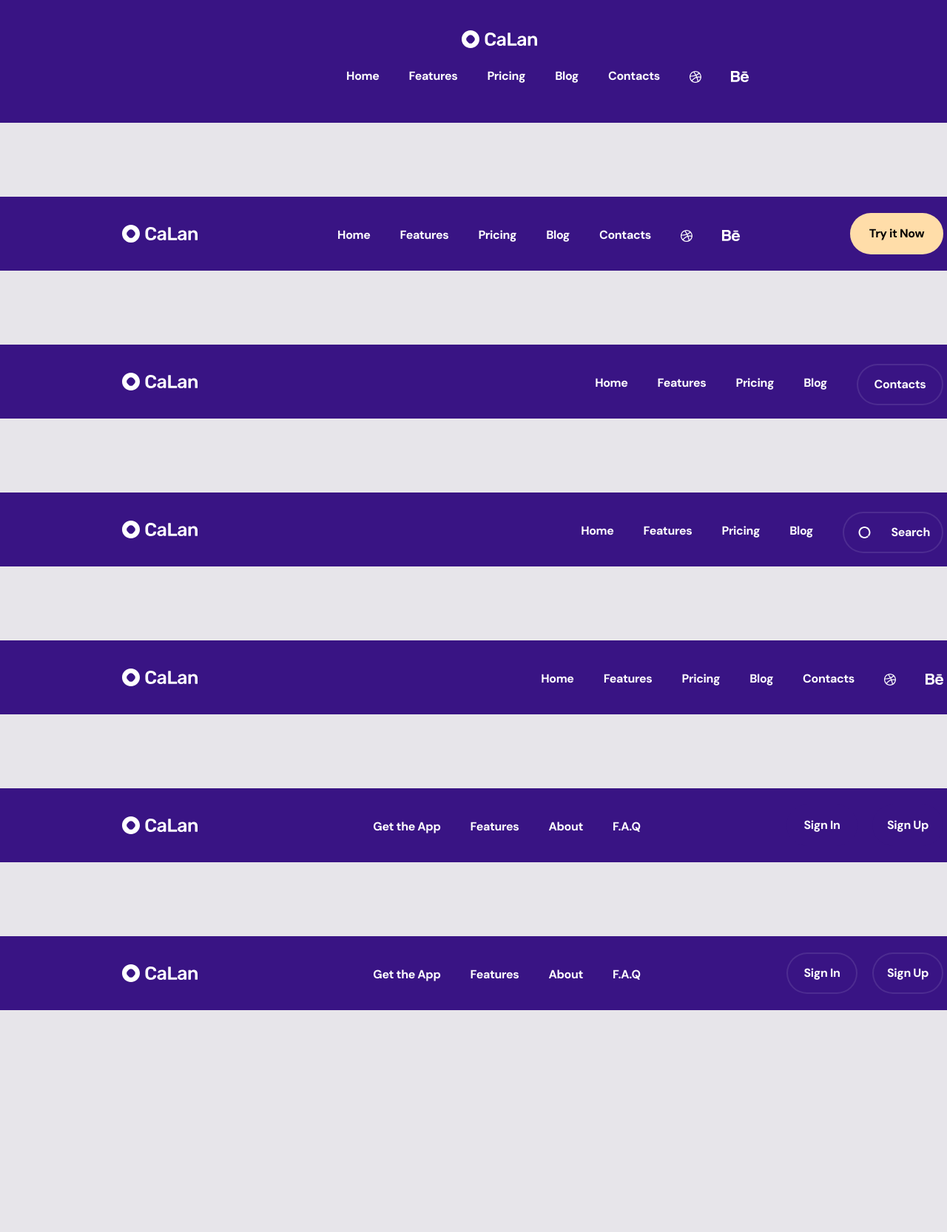
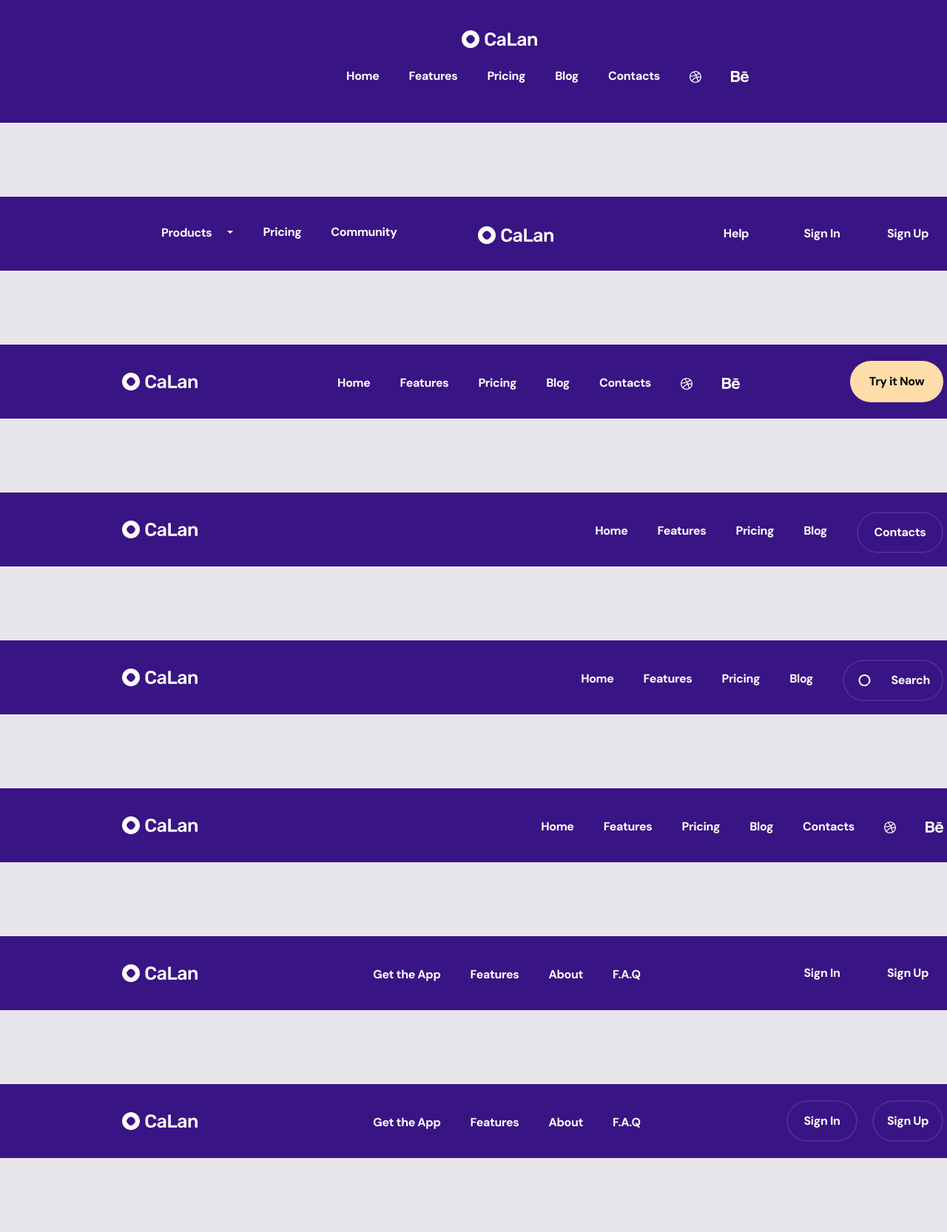
Before and after one commit to Knightch/Navbar-temp, a Node project: template app/index.njk in a window 1280 px wide. Shown: the part 2471-4137 px from the top of the page at 74% size. Before the commit the page ends 3937 px from the top, so only its background shows below. Run offline with Node 20 templates, Linux system fonts and the light colour scheme; the template is opened without the code that fills it, so the values that code supplies are empty; some libraries are stand-ins or nearby versions.

Commit message:
nav14 desktop view

```diff
--- a/app/assets/scss/templates/_navigation.scss
+++ b/app/assets/scss/templates/_navigation.scss
@@ -221,6 +221,10 @@
         border: 2px solid $color-primary;
         background-color: $color-primary;
       }
+    }
+    .no-border-dark-button{
+      @extend .dark-button;
+      border: none;
     }
     .border-button {
       position: relative;
--- a/app/partials/_header14.njk
+++ b/app/partials/_header14.njk
@@ -0,0 +1,34 @@
+<!-- navigation -14 -->
+<div class="header__container dark-theme">
+    <div class="circle-hamburger">
+        <span class="bar bar-light"></span>
+        <span class="bar bar-light"></span>
+        <span class="bar bar-light"></span>
+    </div>
+    <div class="header__list">
+        <ul class="list__item light-text">
+            <li>
+                <a href="" type="button" class="btn dropdown-toggle" data-toggle="dropdown" aria-haspopup="true" aria-expanded="false">Products</a>
+                <div class="dropdown-menu">
+                    <a class="dropdown-item" href="#">Action</a>
+                    <a class="dropdown-item" href="#">Another action</a>
+                    <a class="dropdown-item" href="#">Something else here</a>
+                    <div class="dropdown-divider"></div>
+                    <a class="dropdown-item" href="#">Separated link</a>
+                </div>
+            </li>
+            <li>
+                <a href="">Pricing</a>
+            </li>
+            <li>
+                <a href="">Community</a>
+            </li>
+        </ul>
+    </div>
+    <div class="header__logo-nav-dark"></div>
+    <div class="header__buttons">
+        <button class="no-border-dark-button">Help</button>
+        <button class="no-border-dark-button">Sign In</button>
+        <button class="no-border-dark-button">Sign Up</button>
+    </div>
+</div>
--- a/dist/css/style.css
+++ b/dist/css/style.css
@@ -359,7 +359,7 @@ button {
   }
 }
 
-.header__container .header__buttons .dark-button, .header__container .header__buttons_mobile-view .dark-button {
+.header__container .header__buttons .dark-button, .header__container .header__buttons_mobile-view .dark-button, .header__container .header__buttons .no-border-dark-button, .header__container .header__buttons_mobile-view .no-border-dark-button {
   width: 96px;
   height: 56px;
   color: #fff;
@@ -368,12 +368,16 @@ button {
   border: 2px solid rgba(255, 255, 255, 0.1);
 }
 
-.header__container .header__buttons .dark-button:hover, .header__container .header__buttons_mobile-view .dark-button:hover {
+.header__container .header__buttons .dark-button:hover, .header__container .header__buttons_mobile-view .dark-button:hover, .header__container .header__buttons .no-border-dark-button:hover, .header__container .header__buttons_mobile-view .no-border-dark-button:hover {
   width: 104px;
   height: 56px;
   color: #000;
   border: 2px solid #ffdda9;
   background-color: #ffdda9;
+}
+
+.header__container .header__buttons .no-border-dark-button, .header__container .header__buttons_mobile-view .no-border-dark-button {
+  border: none;
 }
 
 .header__container .header__buttons .border-button, .header__container .header__buttons_mobile-view .border-button {
```
Also changed, not shown: 2 other files.
